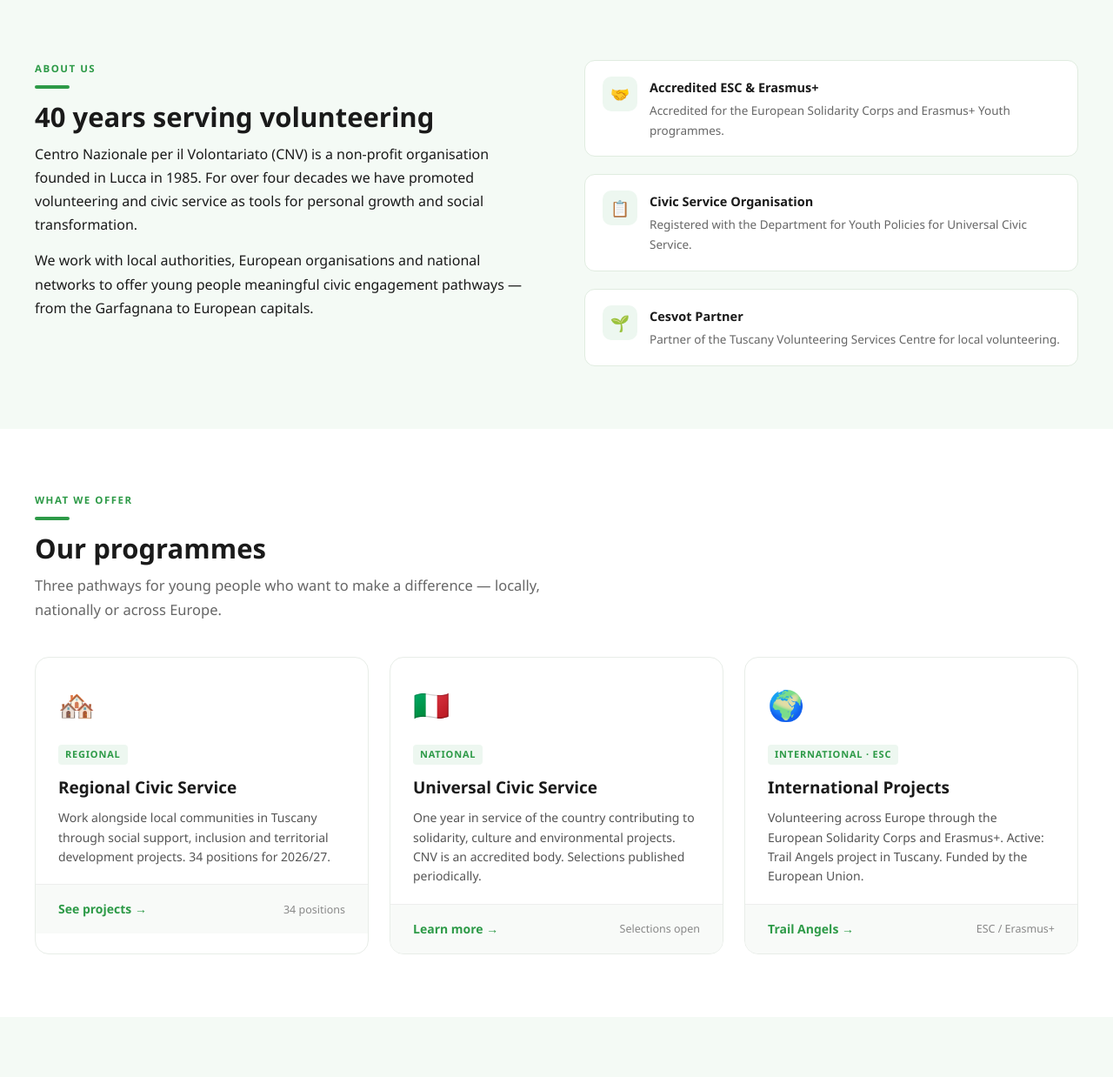
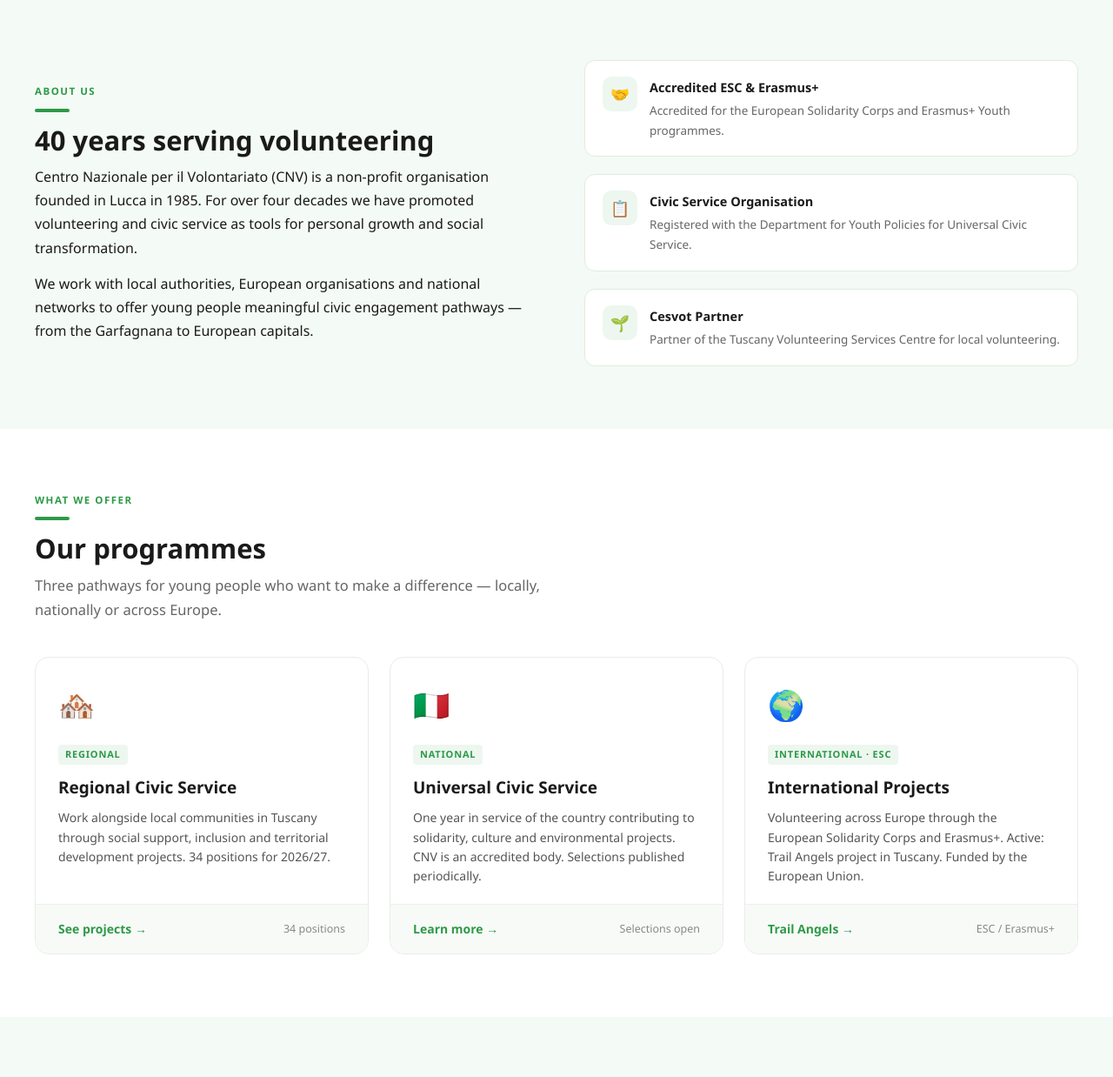
Before and after one commit to antonmiller000/cnv-volontariato, a plain HTML site: page cnv-website.html in a window 1280 px wide. Shown: the part 679-1917 px from the top of the page at 87% size. Drawn offline with Linux system fonts and the light colour scheme.

Commit message:
Symmetry fixes: center about grid, flex-column programme cards

```diff
--- a/cnv-website.html
+++ b/cnv-website.html
@@ -64,7 +64,7 @@
     .bg-light { background: #f4faf5; }
 
     /* ── ABOUT ── */
-    .about-grid { display: grid; grid-template-columns: 1fr 1fr; gap: 64px; align-items: start; }
+    .about-grid { display: grid; grid-template-columns: 1fr 1fr; gap: 64px; align-items: center; }
     .about-text p { font-size: 16px; color: #333; margin-bottom: 16px; }
     .about-feats { display: flex; flex-direction: column; gap: 20px; }
     .feat { display: flex; gap: 14px; align-items: flex-start; background: #fff; border: 1px solid #e0ece0; border-radius: 12px; padding: 18px 20px; }
@@ -73,15 +73,15 @@
     .feat-text p { font-size: 13.5px; color: #666; margin: 0; }
 
     /* ── PROGRAMMES ── */
-    .programs-grid { display: grid; grid-template-columns: repeat(3, 1fr); gap: 24px; }
-    .prog-card { border-radius: 16px; overflow: hidden; border: 1px solid #e8ede8; transition: transform 0.18s, box-shadow 0.18s; background: #fff; }
+    .programs-grid { display: grid; grid-template-columns: repeat(3, 1fr); gap: 24px; align-items: stretch; }
+    .prog-card { border-radius: 16px; overflow: hidden; border: 1px solid #e8ede8; transition: transform 0.18s, box-shadow 0.18s; background: #fff; display: flex; flex-direction: column; }
     .prog-card:hover { transform: translateY(-4px); box-shadow: 0 10px 30px rgba(0,0,0,0.09); }
-    .prog-head { padding: 26px 26px 20px; }
+    .prog-head { padding: 26px 26px 20px; flex: 1; }
     .prog-icon { font-size: 34px; margin-bottom: 12px; }
     .prog-card h3 { font-size: 19px; font-weight: 800; color: #1a1a1a; margin-bottom: 8px; }
     .prog-tag { display: inline-block; font-size: 11px; font-weight: 700; text-transform: uppercase; letter-spacing: 0.8px; color: #2D9A47; background: #edf7f0; border-radius: 4px; padding: 2px 8px; margin-bottom: 10px; }
     .prog-card p { font-size: 14px; color: #555; line-height: 1.6; }
-    .prog-foot { padding: 16px 26px; background: #f8faf8; border-top: 1px solid #eee; display: flex; align-items: center; justify-content: space-between; }
+    .prog-foot { padding: 16px 26px; background: #f8faf8; border-top: 1px solid #eee; display: flex; align-items: center; justify-content: space-between; margin-top: auto; }
     .prog-foot a { font-size: 14px; font-weight: 700; color: #2D9A47; }
     .prog-foot .badge { font-size: 12.5px; color: #888; }
 
```
Also changed, not shown: index.html (+5 -5 lines).
